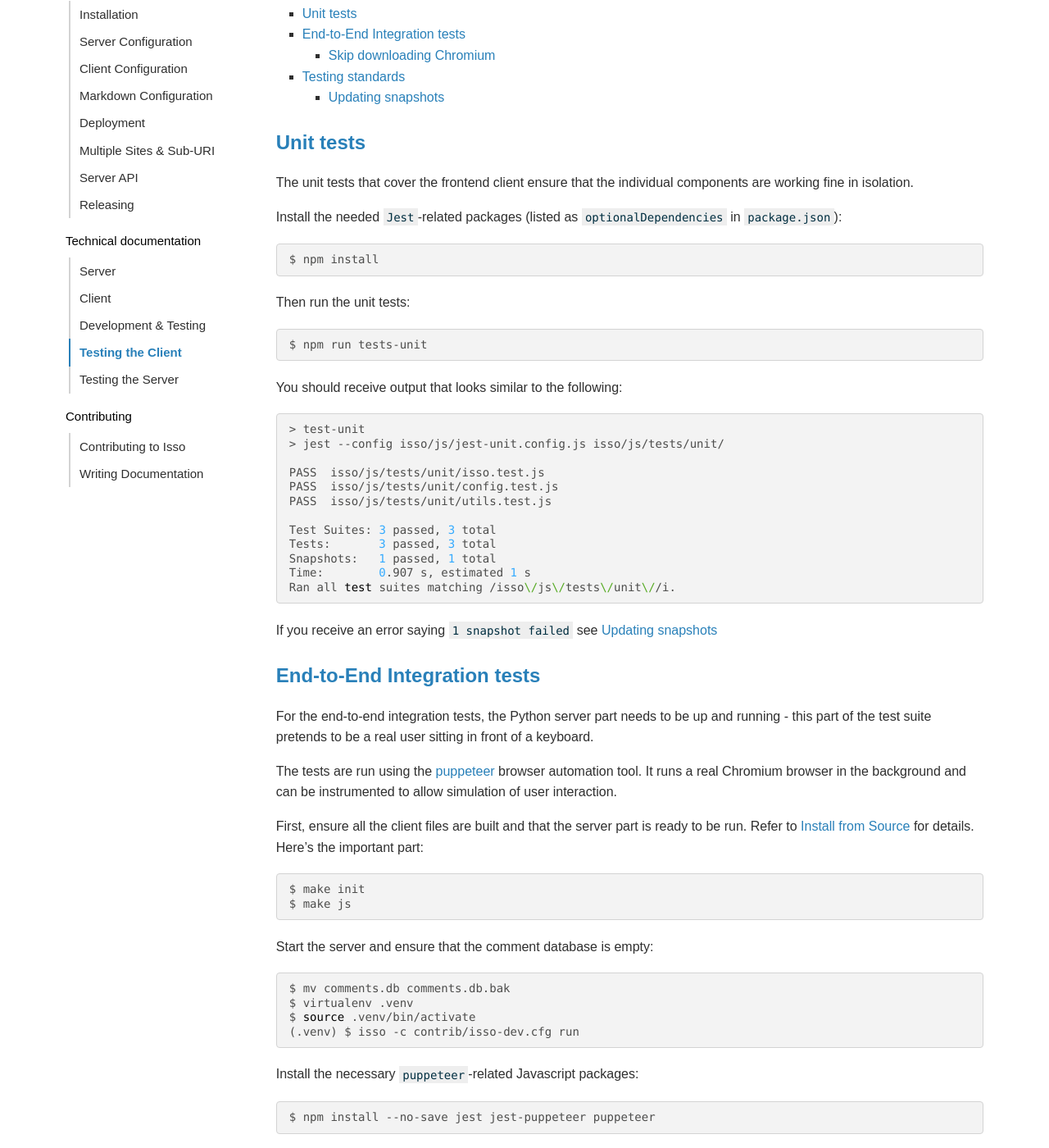
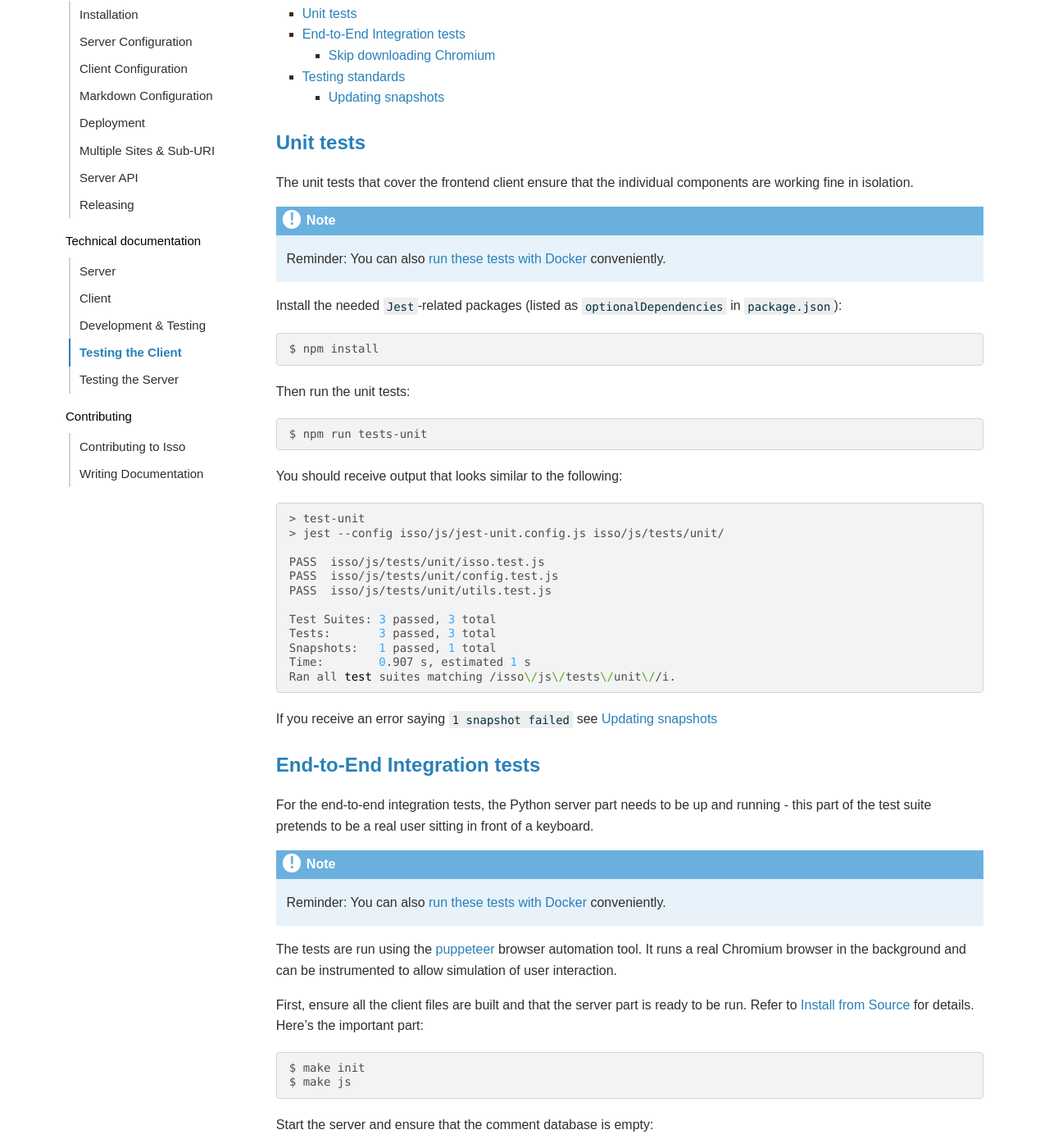
Before and after one commit to isso-comments/isso, a Sphinx documentation site: the page built from docs/docs/technical-docs/testing-client.rst, in a window 1280 px wide and 1400 px high, scrolled down 465 px. Shown: the whole window at 82% size. Built offline with Sphinx 7.4.7, drawn with Linux system fonts in a browser that asks for light colours.

Commit message:
docs: testing-client: Encourage use of docker for tests

```diff
--- a/docs/docs/technical-docs/testing-client.rst
+++ b/docs/docs/technical-docs/testing-client.rst
@@ -19,6 +19,9 @@ Unit tests
 
 The unit tests that cover the frontend client ensure that the individual
 components are working fine in isolation.
+
+.. note:: Reminder: You can also :ref:`run these tests with Docker
+   <testing-docker>` conveniently.
 
 Install the needed ``Jest``-related packages
 (listed as ``optionalDependencies`` in ``package.json``):
@@ -60,6 +63,9 @@ End-to-End Integration tests
 For the end-to-end integration tests, the Python server part needs to be up and
 running - this part of the test suite pretends to be a real user sitting in
 front of a keyboard.
+
+.. note:: Reminder: You can also :ref:`run these tests with Docker
+   <testing-docker>` conveniently.
 
 The tests are run using the `puppeteer`__ browser automation tool. It runs a
 real Chromium browser in the background and can be instrumented to allow
--- a/docs/docs/technical-docs/testing.rst
+++ b/docs/docs/technical-docs/testing.rst
@@ -47,6 +47,8 @@ version of the bundled client code is used (``embed.dev.js`` with source map).
 
 This enables easier debugging - e.g. Firefox shows a ``webpack`` entry in the
 "Debugger" tab and shows the actual line of source code in any console traces.
+
+.. _testing-docker:
 
 Using docker
 ------------
```
